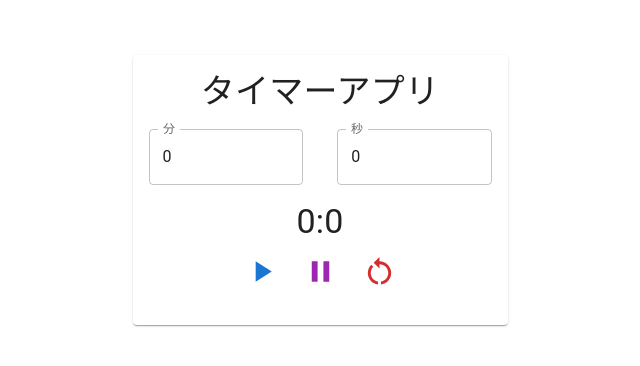
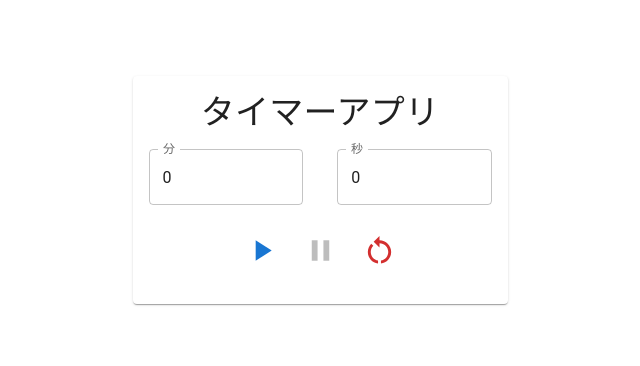
Before and after one commit to okido-yukinari/04-timer, a React (Create React App) app: page / in a window 1280 px wide. Shown: the part 210-576 px from the top of the page, without its empty margins (320-960 px from the left). Built offline with nearby package versions, Linux system fonts and the light colour scheme.

Commit message:
タイマー停止、リセットボタン実装

```diff
--- a/src/App.tsx
+++ b/src/App.tsx
@@ -21,6 +21,23 @@ function App() {
     if (minutes > 0 || seconds > 0) {
       setIsRunning(true);
     }
+  };
+
+  const stopTimer = () => {
+    setIsRunning(false);
+  };
+
+  const resetTimer = () => {
+    setMinutes(0);
+    setSeconds(0);
+    setIsRunning(false);
+  };
+
+  const formatTime = (time: number) => {
+    const mins = Math.floor(time / 60);
+    const secs = time % 60;
+
+    return `${mins}：${secs}`;
   };
 
   return (
@@ -75,7 +92,7 @@ function App() {
           </Box>
 
           <Typography variant="h4" align="center" mt={2}>
-            {`${minutes}:${seconds}`}
+            {/* {formatTime(timeLeft)} */}
           </Typography>
 
           <Box sx={{ display: `flex`, justifyContent: `center` }}>
@@ -88,10 +105,21 @@ function App() {
             >
               <PlayArrowIcon fontSize="large" />
             </IconButton>
-            <IconButton color="secondary" size="large" aria-label="一時停止">
+            <IconButton
+              onClick={stopTimer}
+              disabled={!isRunning}
+              color="secondary"
+              size="large"
+              aria-label="一時停止"
+            >
               <PauseIcon fontSize="large" />
             </IconButton>
-            <IconButton color="error" size="large" aria-label="リセット">
+            <IconButton
+              onClick={resetTimer}
+              color="error"
+              size="large"
+              aria-label="リセット"
+            >
               <RestartAltIcon fontSize="large" />
             </IconButton>
           </Box>
```
